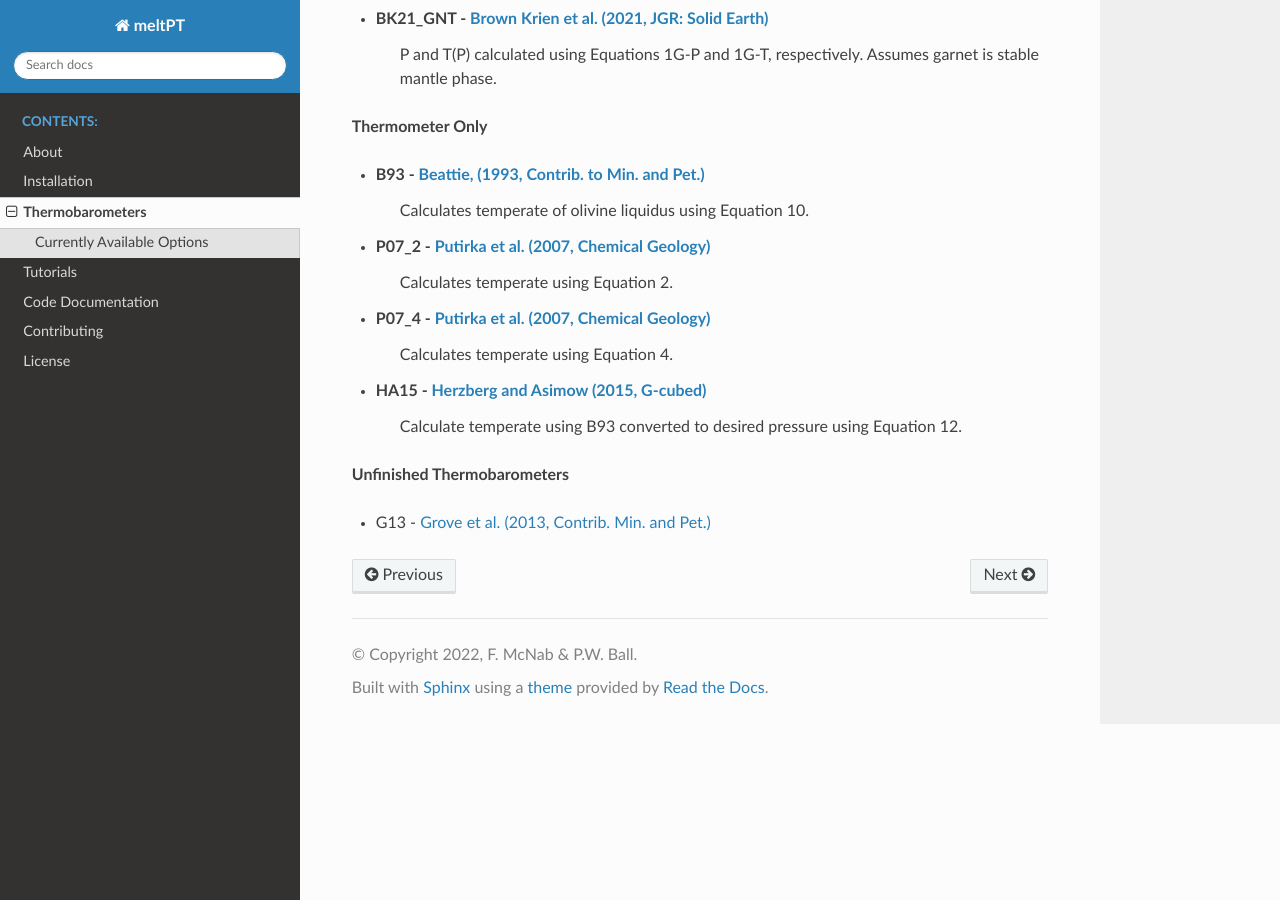
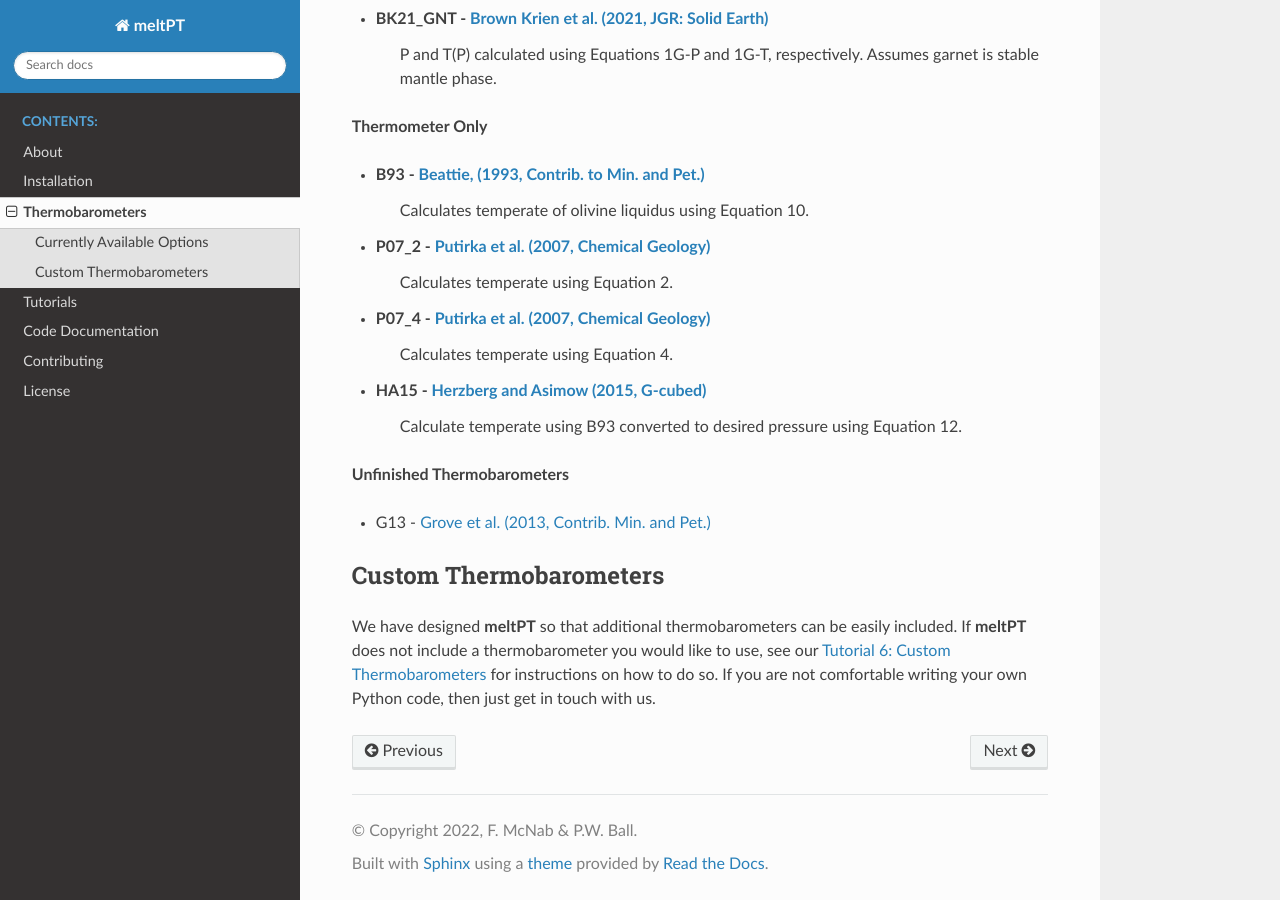
Before and after one commit to fmcnab/meltPT, a Sphinx documentation site: the page built from docs/source/thermobarometers.rst, in a window 1280 px wide and 900 px high, scrolled down 1169 px. Built offline with Sphinx 7.4.7 and the Read the Docs theme 2.0.0, drawn with Linux system fonts in a browser that asks for light colours.

Commit message:
Continuing to build up docs.

```diff
--- /dev/null
+++ b/docs/source/Tutorial_6.rst
@@ -0,0 +1,3 @@
+===================================
+Tutorial 6: Custom Thermobarometers
+===================================
--- a/docs/source/about.rst
+++ b/docs/source/about.rst
@@ -23,7 +23,7 @@ If you use our code, please cite us. Currently each **meltPT** is archived in
 our Zenodo repository:
 
 *  M\ :sup:`c`\ Nab, F. and Ball, P. W. (2022), meltPT, version 0.0.7-alpha,
-   *Zenodo*, `doi:10.5281/zenodo.6948030 <https://doi.org/10.5281/zenodo.6948030>`_.
+   *Zenodo*, `doi: 10.5281/zenodo.6948030 <https://doi.org/10.5281/zenodo.6948030>`_.
 
 Please be sure to include the version number of the code you used, so that
 others can reproduce your results. We are also working on an accompanying
--- a/docs/source/input_file.rst
+++ b/docs/source/input_file.rst
@@ -1,5 +1,5 @@
 ==============
-The input file
+The Input File
 ==============
 
 All analyses in **meltPT** require an input file containing the compositions of
--- a/docs/source/thermobarometers.rst
+++ b/docs/source/thermobarometers.rst
@@ -47,3 +47,13 @@ Currently Available Options
 **Unfinished Thermobarometers**
 
 * G13       - `Grove et al. (2013, Contrib. Min. and Pet.)  <https://doi.org/10.1007/s00410-013-0899-9>`_
+
+
+=======================
+Custom Thermobarometers
+=======================
+
+We have designed **meltPT** so that additional thermobarometers can be easily
+included. If **meltPT** does not include a thermobarometer you would like to
+use, see our :doc:`Tutorial_6` for instructions on how to do so. If you are not
+comfortable writing your own Python code, then just get in touch with us.
--- a/docs/source/tutorials.rst
+++ b/docs/source/tutorials.rst
@@ -22,3 +22,4 @@ Python code.
    input_file
    Tutorial_1
    Tutorial_5
+   Tutorial_6
```
